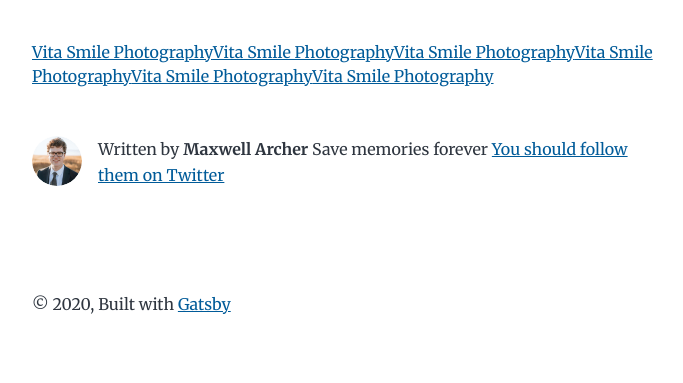
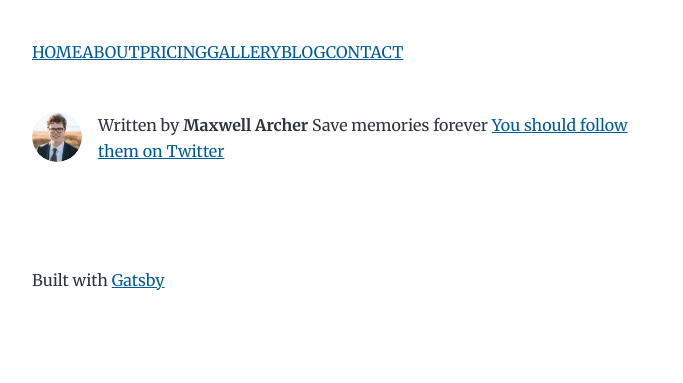
Before and after one commit to Hex-Zero/VS-Reborn, a Gatsby site: page / in a window 1280 px wide. Shown: the whole page, without its empty margins (292-975 px from the left). Built offline with nearby package versions, Linux system fonts and the light colour scheme; Gatsby itself is replaced by a stand-in of ours.

Commit message:
split components

```diff
--- a/src/components/bio.js
+++ b/src/components/bio.js
@@ -1,9 +1,3 @@
-/**
- * Bio component that queries for data
- * with Gatsby's useStaticQuery component
- *
- * See: https://www.gatsbyjs.com/docs/use-static-query/
- */
 
 import React from "react"
 import { useStaticQuery, graphql } from "gatsby"
--- /dev/null
+++ b/src/components/header.jsx
@@ -0,0 +1,29 @@
+import React from "react"
+import { Link } from "gatsby"
+
+const Header = () => {
+  return (
+      <header className="global-header">
+      <Link to="/">
+        HOME
+      </Link>
+      <Link to="/">
+        ABOUT
+      </Link>
+      <Link to="/">
+        PRICING
+      </Link>
+      <Link to="/">
+        GALLERY
+      </Link>
+      <Link to="/">
+        BLOG
+      </Link>
+      <Link to="/">
+        CONTACT
+      </Link>
+      </header>
+  )
+}
+
+export default Header
--- a/src/components/layout.js
+++ b/src/components/layout.js
@@ -1,41 +1,16 @@
 import React from "react"
-import { Link } from "gatsby"
+import Header from "./header.jsx"
 
 const Layout = ({ location, title, children }) => {
   const rootPath = `${__PATH_PREFIX__}/`
   const isRootPath = location.pathname === rootPath
-  let header
-
-
-    header = (
-      <>
-      <Link to="/">
-        {title}
-      </Link>
-      <Link to="/">
-        {title}
-      </Link>
-      <Link to="/">
-        {title}
-      </Link>
-      <Link to="/">
-        {title}
-      </Link>
-      <Link to="/">
-        {title}
-      </Link>
-      <Link to="/">
-        {title}
-      </Link></>
-    )
-
 
   return (
     <div className="global-wrapper" data-is-root-path={isRootPath}>
-      <header className="global-header">{header}</header>
+      <Header></Header>
       <main>{children}</main>
       <footer>
-        © {new Date().getFullYear()}, Built with
+        Built with
         {` `}
         <a href="https://www.gatsbyjs.com">Gatsby</a>
       </footer>
--- a/src/pages/index.js
+++ b/src/pages/index.js
@@ -9,19 +9,10 @@ const BlogIndex = ({ data, location }) => {
   const siteTitle = data.site.siteMetadata?.title || `Title`
   const posts = data.allMarkdownRemark.nodes
 
-  if (posts.length === 0) {
-    return (
-      <Layout location={location} title={siteTitle}>
-        <SEO title="All posts" />
-      </Layout>
-    )
-  }
-
-  return (
+return (
     <Layout location={location} title={siteTitle}>
-      <SEO title="All posts" />
+      <SEO title="HOME" />
       <Bio />
-
     </Layout>
   )
 }
```
Also changed, not shown: 2 other files.
